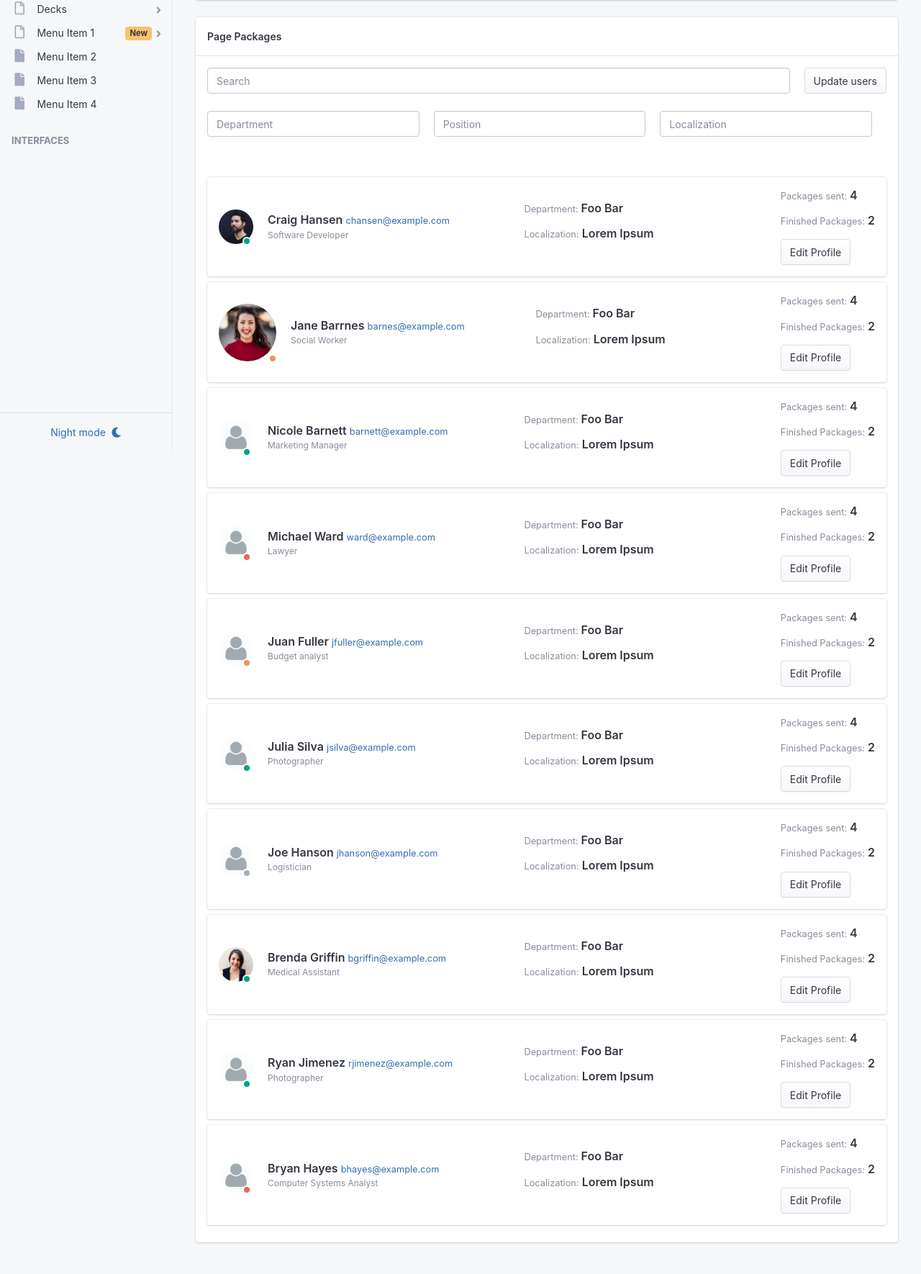
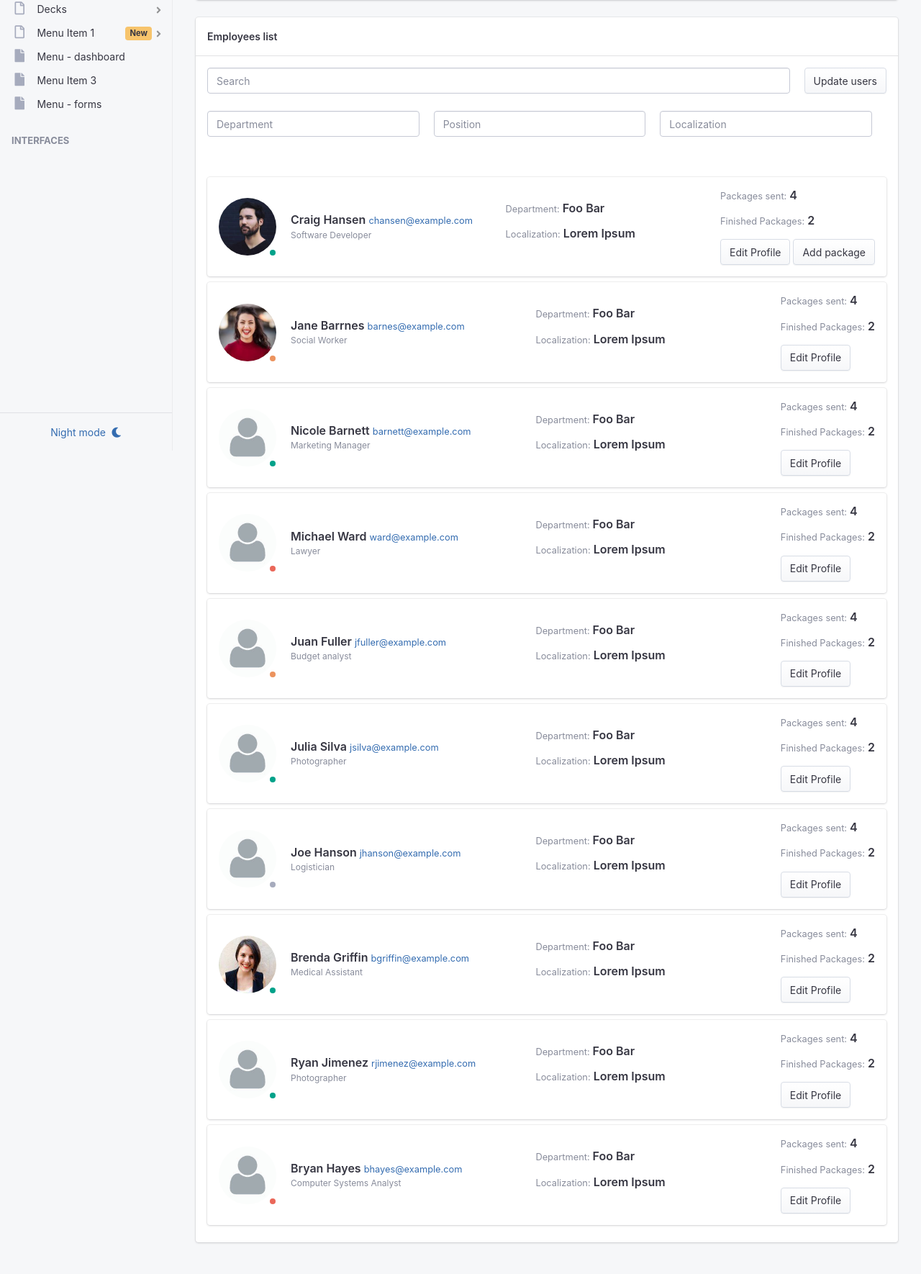
Before and after one commit to binawork/OnlineOnboarding, a Django app: page /onboarding/bootstrap/users-list in a window 1280 px wide. Shown: the part 174-1944 px from the top of the page at 72% size. Run offline with Django 3.2, Linux system fonts and the light colour scheme; some libraries are stand-ins or nearby versions.

Commit message:
Change layout according to team decisions, #39

```diff
--- a/templates/bootstrap/users-list.html
+++ b/templates/bootstrap/users-list.html
@@ -5,15 +5,15 @@
     <meta charset="utf-8">
     <meta name="viewport" content="width=device-width, initial-scale=1, shrink-to-fit=no"><!-- End Required meta tags -->
     <!-- Begin SEO tag -->
-    <title> Users List | Onboarding</title>
-    <meta property="og:title" content="Users List - Onboarding">
+    <title> Employees List | Onboarding</title>
+    <meta property="og:title" content="Employees list - Onboarding">
     <meta name="author" content="Beni Arisandi">
     <meta property="og:locale" content="en_US">
-    <meta name="description" content="Onboarding list of users">
+    <meta name="description" content="Onboarding list of employees">
     <meta property="og:description" content="Responsive admin theme build on top of Bootstrap 4">
     <link rel="canonical" href="https://uselooper.com">
     <meta property="og:url" content="https://uselooper.com">
-    <meta property="og:site_name" content="Onboarding - Users list">
+    <meta property="og:site_name" content="Onboarding - Employees list">
     <script type="application/ld+json">
       {
         "name": "Looper - Bootstrap 4 Admin Theme",
@@ -31,18 +31,18 @@
     </script><!-- End SEO tag -->
     <!-- FAVICONS -->
     <link rel="apple-touch-icon" sizes="144x144" href="bootstrap/apple-touch-icon.png">
-    <link rel="shortcut icon" href="{% static 'images/favicon.ico' %}">
+    <link rel="shortcut icon" href="{% static 'images/favicon.ico' %}" />
     <meta name="theme-color" content="#3063A0"><!-- End FAVICONS -->
     <!-- GOOGLE FONT -->
     <link href="https://fonts.googleapis.com/css?family=Fira+Sans:400,500,600" rel="stylesheet"><!-- End GOOGLE FONT -->
     <!-- BEGIN PLUGINS STYLES -->
     <!--<link rel="stylesheet" href="bootstrap/vendor/open-iconic/css/open-iconic-bootstrap.min.css"> -->
-    <link rel="stylesheet" href="{% static 'bootstrap/vendor/fontawesome/css/all.css' %}">
-    <link rel="stylesheet" href="{% static 'bootstrap/vendor/tributejs/tribute.css' %}"><!-- END PLUGINS STYLES -->
+    <link rel="stylesheet" href="{% static 'bootstrap/vendor/fontawesome/css/all.css' %}" />
+    <link rel="stylesheet" href="{% static 'bootstrap/vendor/tributejs/tribute.css' %}" /><!-- END PLUGINS STYLES -->
     <!-- BEGIN THEME STYLES -->
     <link rel="stylesheet" href="{% static 'bootstrap/stylesheets/theme.min.css' %}" data-skin="default">
     <link rel="stylesheet" href="{% static 'bootstrap/stylesheets/theme-dark.min.css' %}" data-skin="dark">
-    <link rel="stylesheet" href="{% static 'bootstrap/stylesheets/custom.css' %}">
+    <link rel="stylesheet" href="{% static 'bootstrap/stylesheets/custom.css' %}" />
     <script>
       var skin = localStorage.getItem('skin') || 'default';
       var isCompact = JSON.parse(localStorage.getItem('hasCompactMenu'));
@@ -258,13 +258,13 @@
                 </li><!-- /.menu-item -->
                 <!-- .menu-item -->
                 <li class="menu-item">
-                  <a href="{% url 'bootstrap_dashboard' %}" class="menu-link"><span class="menu-icon fas fa-file"></span> <span class="menu-text">Menu Item 2</span></a>
+                  <a href="{% url 'bootstrap_dashboard' %}" class="menu-link"><span class="menu-icon fas fa-file"></span> <span class="menu-text">Menu - dashboard</span></a>
                 </li><!-- /.menu-item -->
                 <li class="menu-item">
                   <a href="{% url 'bootstrap_1_package' %}" class="menu-link"><span class="menu-icon fas fa-file"></span> <span class="menu-text">Menu Item 3</span></a>
                 </li><!-- /.menu-item -->
                 <li class="menu-item">
-                  <a href="{% url 'bootstrap_forms' %}" class="menu-link"><span class="menu-icon fas fa-file"></span> <span class="menu-text">Menu Item 4</span></a>
+                  <a href="{% url 'bootstrap_forms' %}" class="menu-link"><span class="menu-icon fas fa-file"></span> <span class="menu-text">Menu - forms</span></a>
                 </li><!-- /.menu-item -->
                 <!-- .menu-header -->
                 <li class="menu-header">Interfaces </li><!-- /.menu-header -->
@@ -309,7 +309,7 @@
                 <div class="card card-fluid">
                   <!-- .card-header -->
                   <div class="card-header">
-                    Page Packages
+                    Employees list
                   </div><!-- /.card-header -->
                   <!-- .card-body -->
                   <div class="card-body">
@@ -368,7 +368,7 @@
                       <div class="row align-items-center">
                         <!-- grid column -->
                         <div class="col-auto">
-                          <a href="#" class="user-avatar user-avatar-lg"><img src="{% static 'bootstrap/images/uifaces5.jpg' %}" alt=""> <span class="avatar-badge online" title="online"></span></a>
+                          <a href="#" class="user-avatar user-avatar-xl"><img src="{% static 'bootstrap/images/uifaces5.jpg' %}" alt=""> <span class="avatar-badge online" title="online"></span></a>
                         </div><!-- /grid column -->
                         <!-- grid column -->
                         <div class="col">
@@ -394,7 +394,8 @@
                           <h3 class="card-title">
                              <small class="text-muted">Finished Packages:</small> 2
                           </h3>
-                          <button type="button" class="btn btn-secondary" data-toggle="tooltip" title="Private message">Edit Profile</button> <!-- .dropdown -->
+                          <button type="button" class="btn btn-secondary" data-toggle="tooltip">Edit Profile</button> <!-- .dropdown -->
+                          <button type="button" class="btn btn-secondary" data-toggle="tooltip">Add package</button>
                         </div><!-- /grid column -->
                       </div><!-- /grid row -->
                     </div><!-- /.card-body -->
@@ -446,7 +447,7 @@
                       <div class="row align-items-center">
                         <!-- grid column -->
                         <div class="col-auto">
-                          <a href="#" class="user-avatar user-avatar-lg"><img src="{% static 'bootstrap/images/unknown-profile.jpg' %}" alt=""> <span class="avatar-badge online" title="online"></span></a>
+                          <a href="#" class="user-avatar user-avatar-xl"><img src="{% static 'bootstrap/images/unknown-profile.jpg' %}" alt=""> <span class="avatar-badge online" title="online"></span></a>
                         </div><!-- /grid column -->
                         <!-- grid column -->
                         <div class="col">
@@ -485,7 +486,7 @@
                       <div class="row align-items-center">
                         <!-- grid column -->
                         <div class="col-auto">
-                          <a href="#" class="user-avatar user-avatar-lg"><img src="{% static 'bootstrap/images/unknown-profile.jpg' %}" alt=""> <span class="avatar-badge busy" title="buse"></span></a>
+                          <a href="#" class="user-avatar user-avatar-xl"><img src="{% static 'bootstrap/images/unknown-profile.jpg' %}" alt=""> <span class="avatar-badge busy" title="buse"></span></a>
                         </div><!-- /grid column -->
                         <!-- grid column -->
                         <div class="col">
@@ -524,7 +525,7 @@
                       <div class="row align-items-center">
                         <!-- grid column -->
                         <div class="col-auto">
-                          <a href="#" class="user-avatar user-avatar-lg"><img src="{% static 'bootstrap/images/unknown-profile.jpg' %}" alt=""> <span class="avatar-badge idle" title="idle"></span></a>
+                          <a href="#" class="user-avatar user-avatar-xl"><img src="{% static 'bootstrap/images/unknown-profile.jpg' %}" alt=""> <span class="avatar-badge idle" title="idle"></span></a>
                         </div><!-- /grid column -->
                         <!-- grid column -->
                         <div class="col">
@@ -563,7 +564,7 @@
                       <div class="row align-items-center">
                         <!-- grid column -->
                         <div class="col-auto">
-                          <a href="#" class="user-avatar user-avatar-lg"><img src="{% static 'bootstrap/images/unknown-profile.jpg' %}" alt=""> <span class="avatar-badge online" title="online"></span></a>
+                          <a href="#" class="user-avatar user-avatar-xl"><img src="{% static 'bootstrap/images/unknown-profile.jpg' %}" alt=""> <span class="avatar-badge online" title="online"></span></a>
                         </div><!-- /grid column -->
                         <!-- grid column -->
                         <div class="col">
@@ -602,7 +603,7 @@
                       <div class="row align-items-center">
                         <!-- grid column -->
                         <div class="col-auto">
-                          <a href="#" class="user-avatar user-avatar-lg"><img src="{% static 'bootstrap/images/unknown-profile.jpg' %}" alt=""> <span class="avatar-badge offline" title="offline"></span></a>
+                          <a href="#" class="user-avatar user-avatar-xl"><img src="{% static 'bootstrap/images/unknown-profile.jpg' %}" alt=""> <span class="avatar-badge offline" title="offline"></span></a>
                         </div><!-- /grid column -->
                         <!-- grid column -->
                         <div class="col">
@@ -641,7 +642,7 @@
                       <div class="row align-items-center">
                         <!-- grid column -->
                         <div class="col-auto">
-                          <a href="#" class="user-avatar user-avatar-lg"><img src="{% static 'bootstrap/images/uifaces11.jpg' %}" alt=""> <span class="avatar-badge online" title="online"></span></a>
+                          <a href="#" class="user-avatar user-avatar-xl"><img src="{% static 'bootstrap/images/uifaces11.jpg' %}" alt=""> <span class="avatar-badge online" title="online"></span></a>
                         </div><!-- /grid column -->
                         <!-- grid column -->
                         <div class="col">
@@ -681,7 +682,7 @@
                       <div class="row align-items-center">
                         <!-- grid column -->
                         <div class="col-auto">
-                          <a href="#" class="user-avatar user-avatar-lg"><img src="{% static 'bootstrap/images/unknown-profile.jpg' %}" alt=""> <span class="avatar-badge online" title="online"></span></a>
+                          <a href="#" class="user-avatar user-avatar-xl"><img src="{% static 'bootstrap/images/unknown-profile.jpg' %}" alt=""> <span class="avatar-badge online" title="online"></span></a>
                         </div><!-- /grid column -->
                         <!-- grid column -->
                         <div class="col">
@@ -720,7 +721,7 @@
                       <div class="row align-items-center">
                         <!-- grid column -->
                         <div class="col-auto">
-                          <a href="#" class="user-avatar user-avatar-lg"><img src="{% static 'bootstrap/images/unknown-profile.jpg' %}" alt=""> <span class="avatar-badge busy" title="busy"></span></a>
+                          <a href="#" class="user-avatar user-avatar-xl"><img src="{% static 'bootstrap/images/unknown-profile.jpg' %}" alt=""> <span class="avatar-badge busy" title="busy"></span></a>
                         </div><!-- /grid column -->
                         <!-- grid column -->
                         <div class="col">
```
